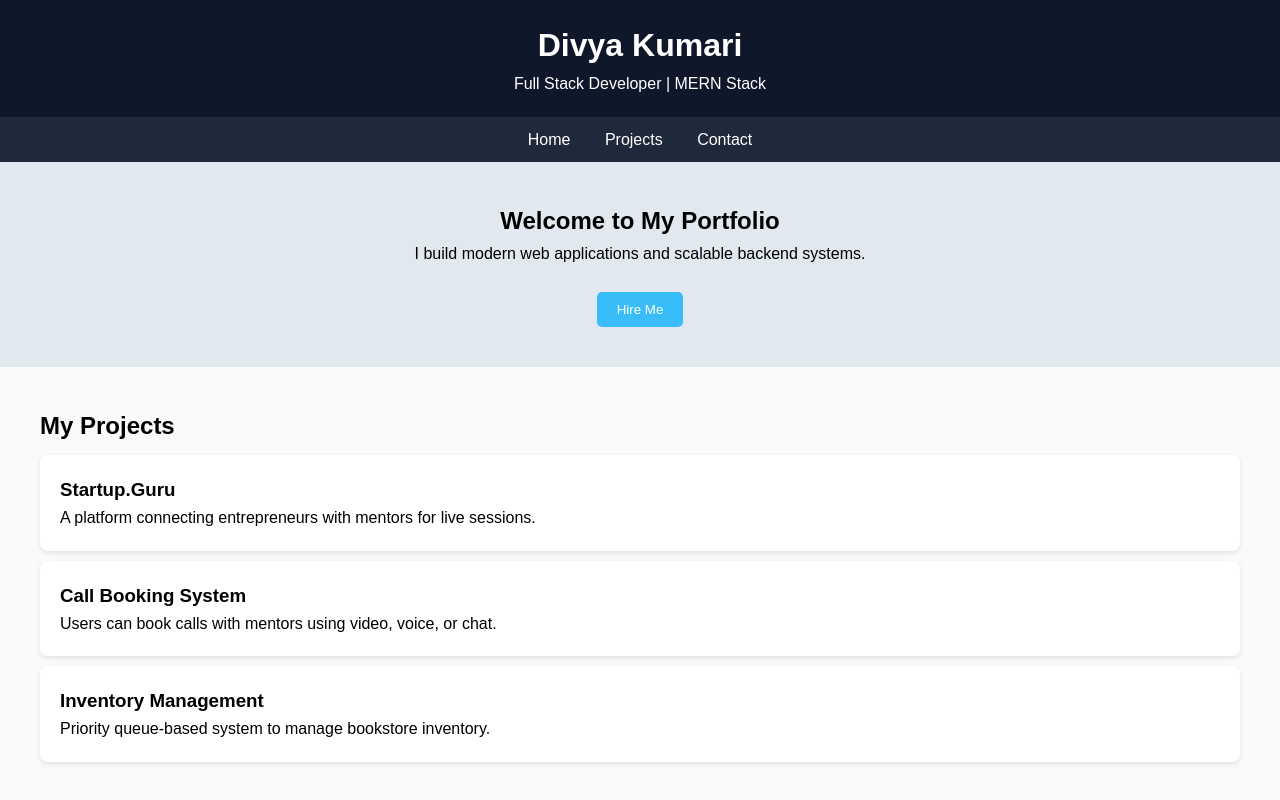
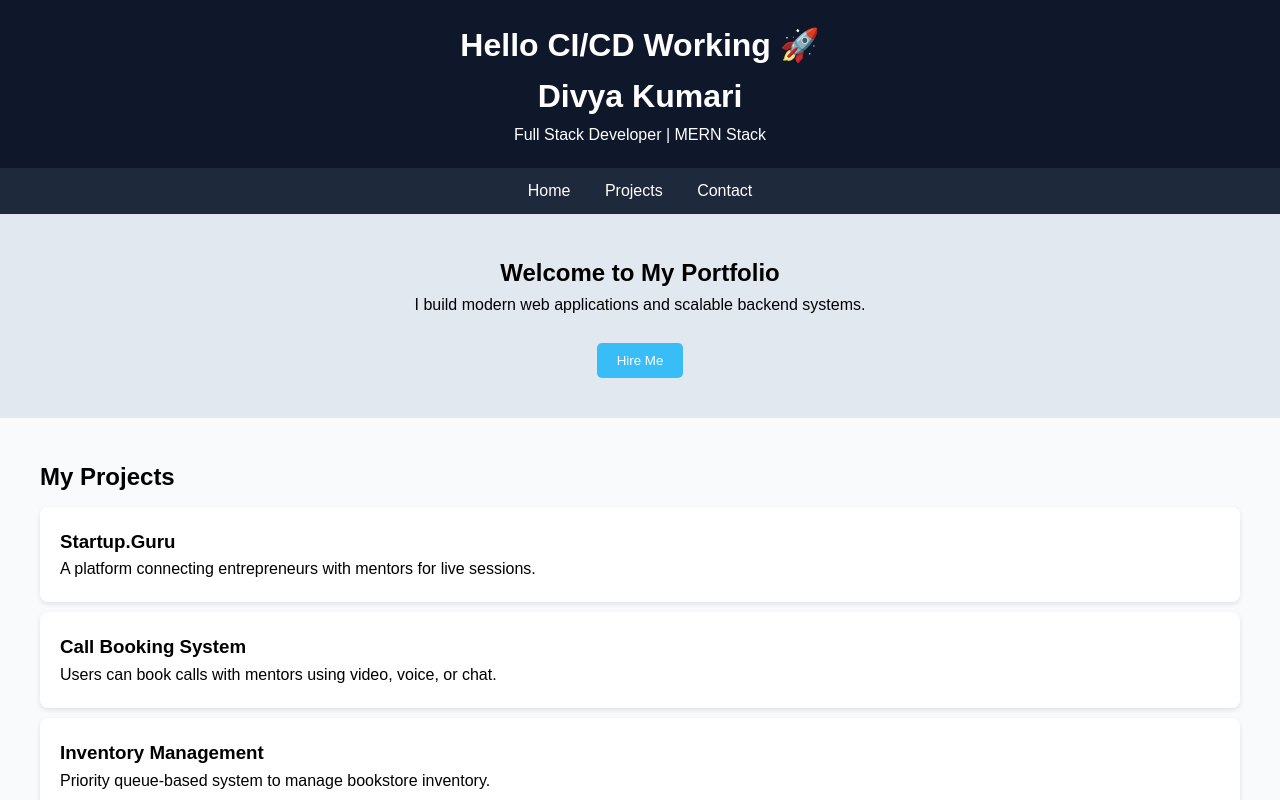
Before and after one commit to Divyakri93/task1, a plain HTML site: page index.html in a window 1280 px wide. Shown: the top 800 px of the page. Drawn offline with Linux system fonts and the light colour scheme.

Commit message:
testing ci cd

```diff
--- a/index.html
+++ b/index.html
@@ -92,6 +92,7 @@
 
     <!-- Header -->
     <header>
+      <h1>Hello CI/CD Working 🚀</h1>
         <h1>Divya Kumari</h1>
         <p>Full Stack Developer | MERN Stack</p>
     </header>
```
